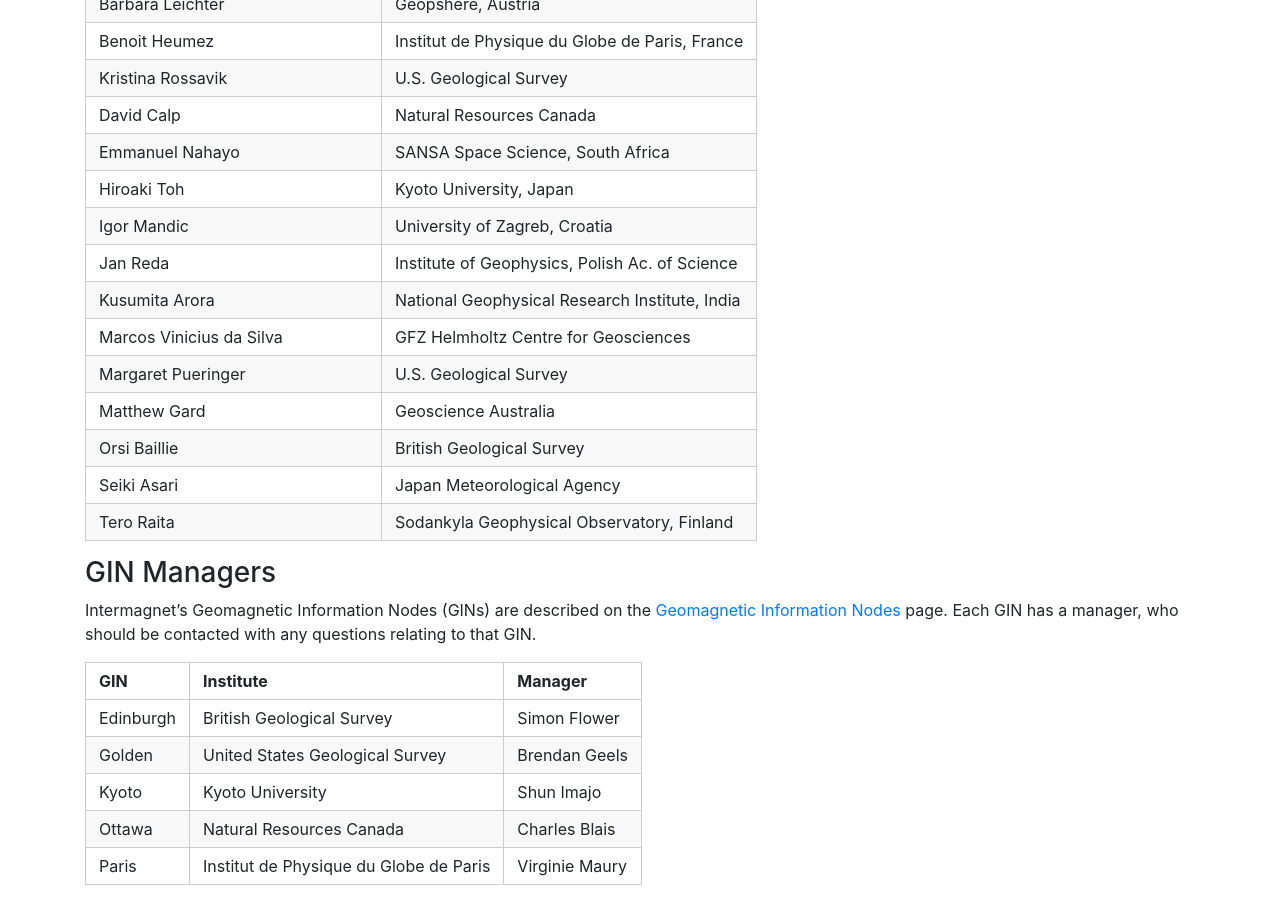
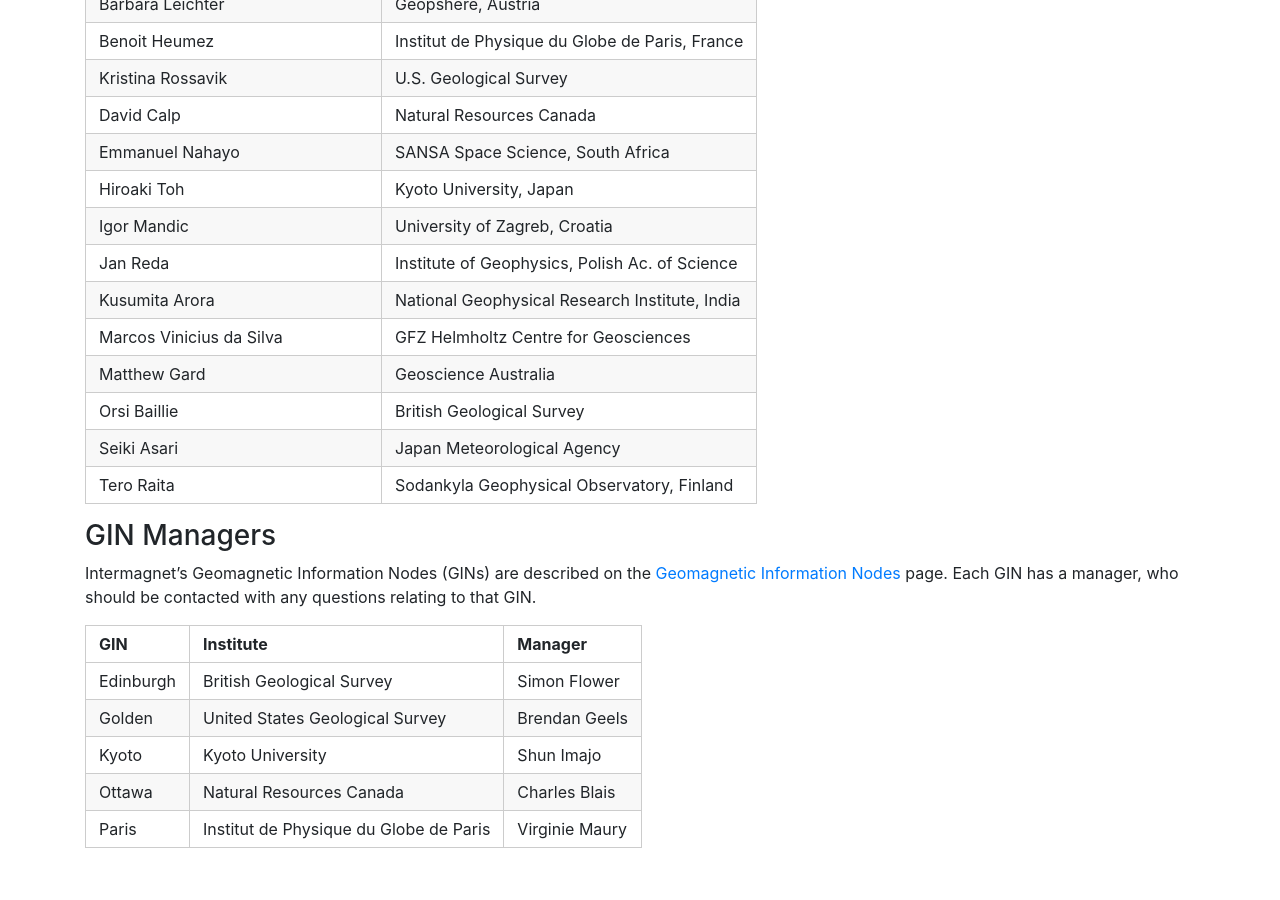
Before and after one commit to INTERMAGNET/intermagnet.github.io, a Jekyll site: the page built from structure.md, in a window 1280 px wide and 900 px high, scrolled down 1836 px. Built offline with Jekyll 4.4.1, drawn with Linux system fonts in a browser that asks for light colours; after the commit the page ends 2699 px from its top, so only the background shows below that.

Commit message:
Update structure.md
removed Maggie from the DataChecker list

```diff
--- a/structure.md
+++ b/structure.md
@@ -67,7 +67,6 @@
 | Jan Reda                         | Institute of Geophysics, Polish Ac. of Science |
 | Kusumita Arora                   | National Geophysical Research Institute, India |
 | Marcos Vinicius da Silva         | GFZ Helmholtz Centre for Geosciences           |
-| Margaret Pueringer               | U.S. Geological Survey                         |
 | Matthew Gard                     | Geoscience Australia                           |
 | Orsi Baillie                     | British Geological Survey                      |
 | Seiki Asari                      | Japan Meteorological Agency                    |
```
